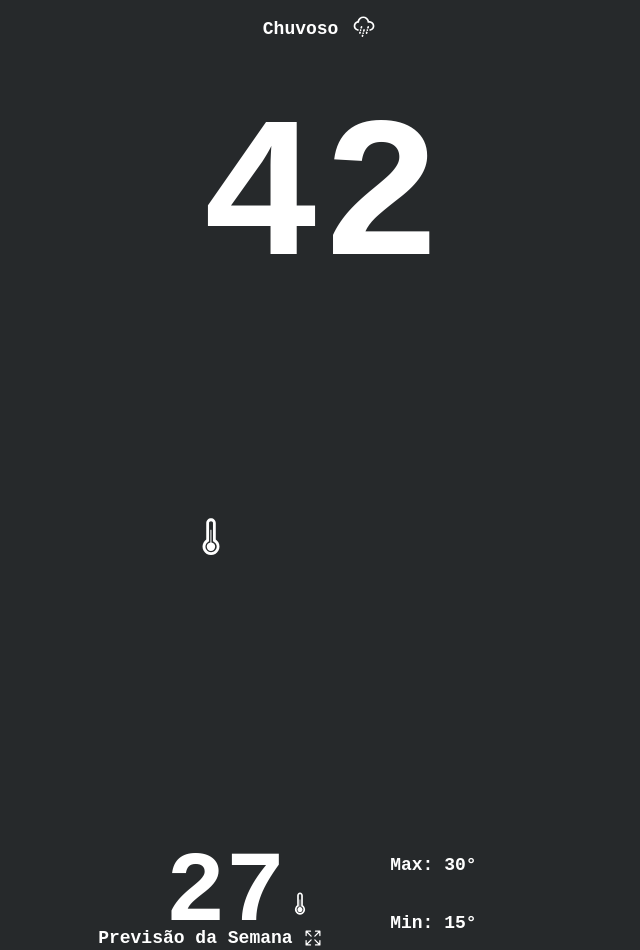
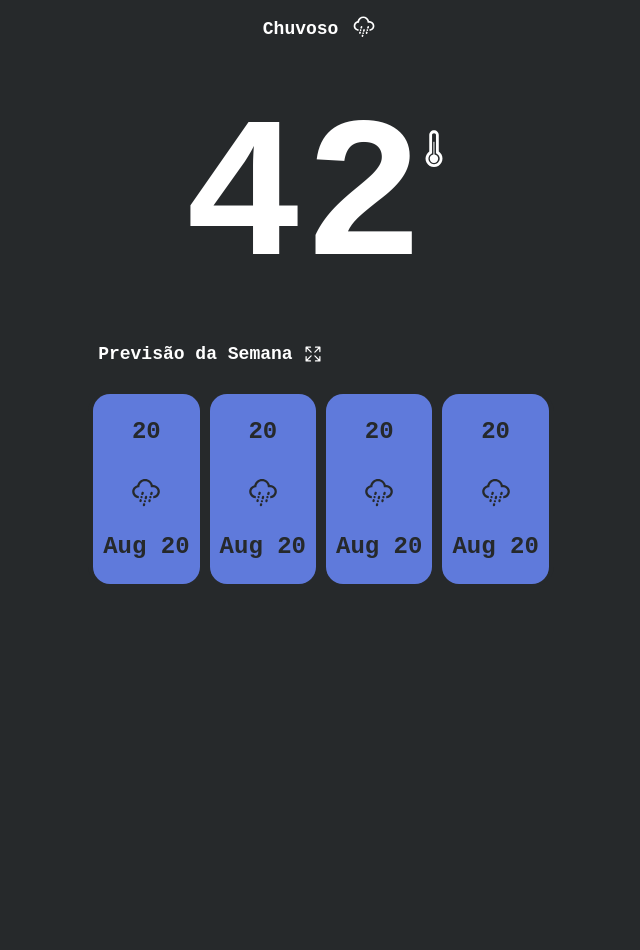
Before and after one commit to GustavoBoscoGit/weather-prediction-portfolio-frontend, a React (Create React App) app: page / in a window 1280 px wide. Shown: the part 200-1150 px from the top of the page, without its empty margins (319-959 px from the left). After the commit the page ends 800 px from the top, so only its background shows below. Built offline with nearby package versions, Linux system fonts and the light colour scheme; the HTML template or start-up script is replaced by a standard one.

Commit message:
Criação do widget de detalhes

```diff
--- a/src/App.js
+++ b/src/App.js
@@ -1,17 +1,15 @@
 import React, { useState, useEffect } from 'react';
-import { WiRainMix, WiThermometer } from "react-icons/wi";
+import { WiRainMix } from "react-icons/wi";
 import { IoExpandOutline } from "react-icons/io5";
-// import { IoWaterOutline } from "react-icons/io5";
-// import { WiRain } from "react-icons/wi";
-// import { PiWindThin } from "react-icons/pi";
 import WeatherWidget from './WeatherWidget';
+import DayTemperatureWidget from './DayTemperatureWidget';
 import "./index.css";
 
 
 function App() {
   const [currentDate, setCurrentDate] = useState(new Date());
 
-  const [active, setActive] = useState("DetailedWidget");
+  const [active, setActive] = useState("MainTemperatureWidget");
 
   useEffect(() => {
     const interval = setInterval(() => {
@@ -57,12 +55,13 @@ function App() {
       </div>
       <div className="conteiner">
         <div onClick={() => setActive("DetailedWidget")}>
-          <p className='temperaturaDia'>42</p>
-          <div><WiThermometer className="WiThermometer" size={50} /></div>
+          {active === "MainTemperatureWidget" && <DayTemperatureWidget/>}
         </div>
       </div>
       <div className="conteiner">
-        {active === "DetailedWidget" && <WeatherWidget/>}
+        <div onClick={() => setActive("MainTemperatureWidget")}>
+          {active === "DetailedWidget" && <WeatherWidget/>}
+        </div>
       </div>
       <div className="conteiner">
         <div className='cardsPrevisaoSemana'>
--- /dev/null
+++ b/src/DayTemperatureWidget.js
@@ -0,0 +1,14 @@
+import React from "react";
+import { WiThermometer } from "react-icons/wi";
+import "./index.css";
+
+function DayTemperatureWidget() {
+    return(
+        <div className="conteiner">
+            <p className='temperaturaDia'>42</p>
+            <div><WiThermometer className="WiThermometer" size={50} /></div>
+        </div>
+    );
+}
+
+export default DayTemperatureWidget;
--- a/src/WeatherWidget.js
+++ b/src/WeatherWidget.js
@@ -5,10 +5,14 @@ import { PiWindThin } from "react-icons/pi";
 import "./index.css";
 
 function WeatherWidget() {
-    return(
-        <table className='tableTesting'>
-        <tr className='rowTesting'>
-          <td className='temperaturaDiaWidget'>27<WiThermometer className='WiThermometerWidget' size={30}/></td>
+  return (
+    <div className="conteiner">
+      <table className="tableTesting">
+        <tr className="rowTesting">
+          <td className="temperaturaDiaWidget">
+            27
+            <WiThermometer className="WiThermometerWidget" size={30} />
+          </td>
           <tr>
             <td>
               <p>Max: 30°</p>
@@ -18,27 +22,37 @@ function WeatherWidget() {
             </td>
           </tr>
         </tr>
-        <tr className='rowTesting2'>
-          <div className='dailyWeatheDetails'>
+        <tr className="rowTesting2">
+          <div className="dailyWeatheDetails">
             <td>
-              <p className='humidadeIcon'><IoWaterOutline size={30} style={{ background: 'transparent' }}/></p>
-              <p className='humidadePorcentagem'>48%</p>
-              <p className='humidadeText'>Humidade</p>
+              <p className="humidadeIcon">
+                <IoWaterOutline
+                  size={30}
+                  style={{ background: "transparent" }}
+                />
+              </p>
+              <p className="humidadePorcentagem">48%</p>
+              <p className="humidadeText">Humidade</p>
             </td>
             <td>
-              <p className='ventoIcon'><PiWindThin size={30} style={{ background: 'transparent' }}/></p>
-              <p className='ventoValor'>20km/h</p>
-              <p className='ventoText'>Vento</p>
+              <p className="ventoIcon">
+                <PiWindThin size={30} style={{ background: "transparent" }} />
+              </p>
+              <p className="ventoValor">20km/h</p>
+              <p className="ventoText">Vento</p>
             </td>
             <td>
-              <p className='precipitacaoIcon'><WiRain size={30} style={{ background: 'transparent' }}/></p>
-              <p className='precipitacaoPorcentagem'>50%</p>
-              <p className='precipitacaoText'>Precipitação</p>
+              <p className="precipitacaoIcon">
+                <WiRain size={30} style={{ background: "transparent" }} />
+              </p>
+              <p className="precipitacaoPorcentagem">50%</p>
+              <p className="precipitacaoText">Precipitação</p>
             </td>
           </div>
         </tr>
       </table>
-    );
+    </div>
+  );
 }
 
 export default WeatherWidget;
--- a/src/index.css
+++ b/src/index.css
@@ -56,6 +56,7 @@
 
 .tableTesting{
   color: #FFF;
+  margin-bottom: 193px;
 }
 
 .rowTesting{
```
